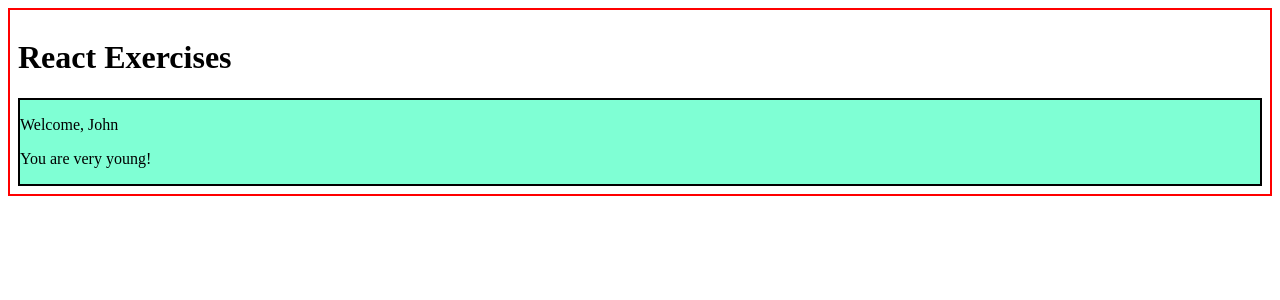
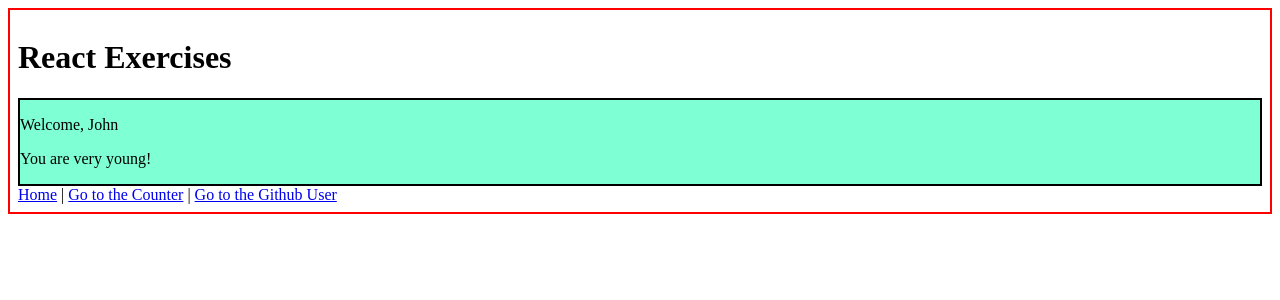
Before and after one commit to AlexSgherri/react-exercises, a React (Create React App) app: page / in a window 1280 px wide. Shown: the top 300 px of the page. Built offline with nearby package versions, Linux system fonts and the light colour scheme.

Commit message:
React_Router-04-done

```diff
--- a/src/App.js
+++ b/src/App.js
@@ -16,7 +16,7 @@
 import { GithubUserList } from "./GithubUserList";
 import { CarDetails } from "./CarDetails";
 import { FilteredList } from "./FilteredList";
-import { Route, Routes } from "react-router-dom";
+import { Link, Route, Routes } from "react-router-dom";
 
 export function App() {
   const [language, setLanguage] = useState("en");
@@ -62,6 +62,7 @@
         <Route path="/counter" element={<Counter />} />
         <Route path="/:username" element={<GithubUser />} />
       </Routes>
+      <Link to="/">Home</Link> | <Link to="/counter">Go to the Counter</Link> | <Link to="/:username" >Go to the Github User</Link>
 
       {/*
         <Hello />
```
